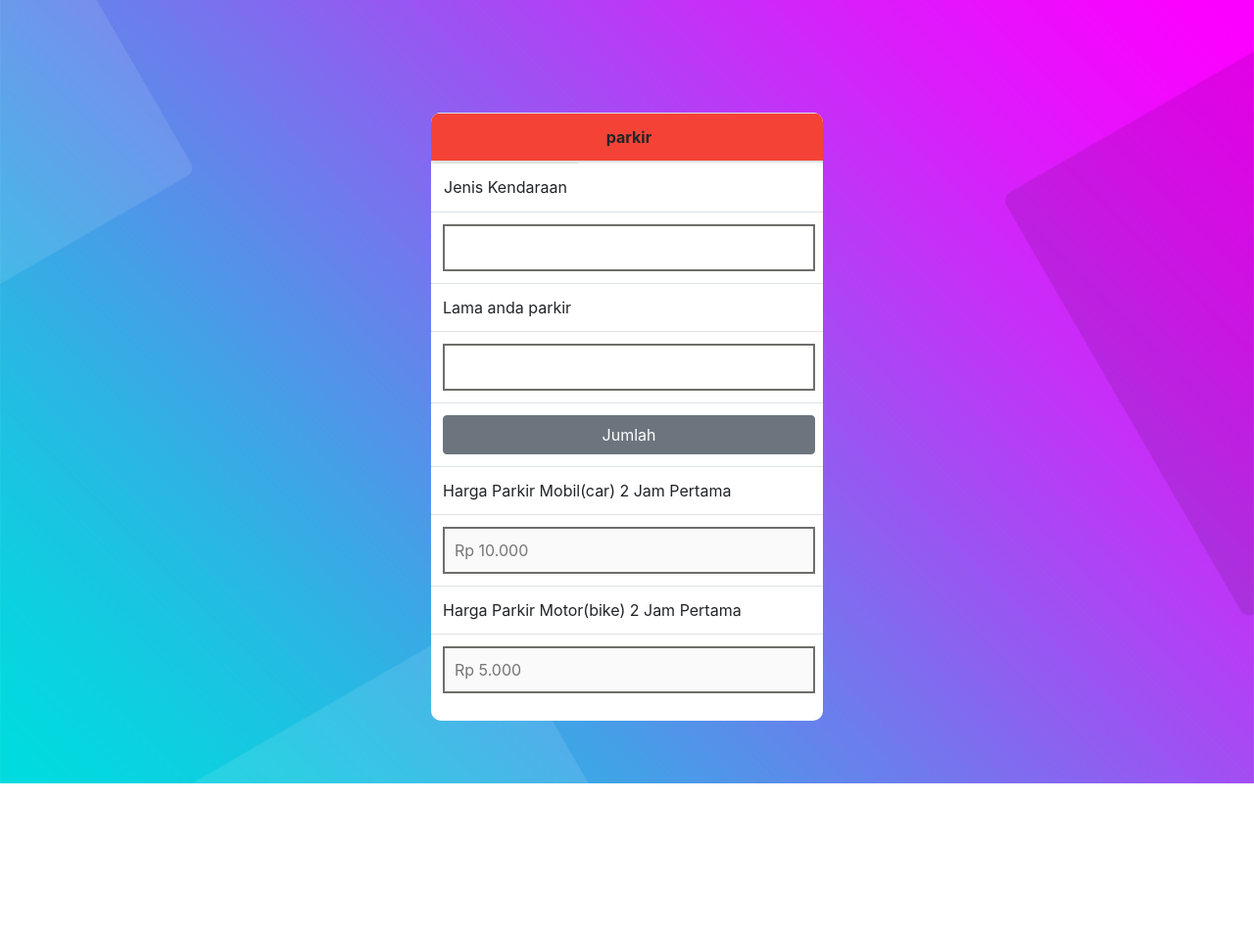
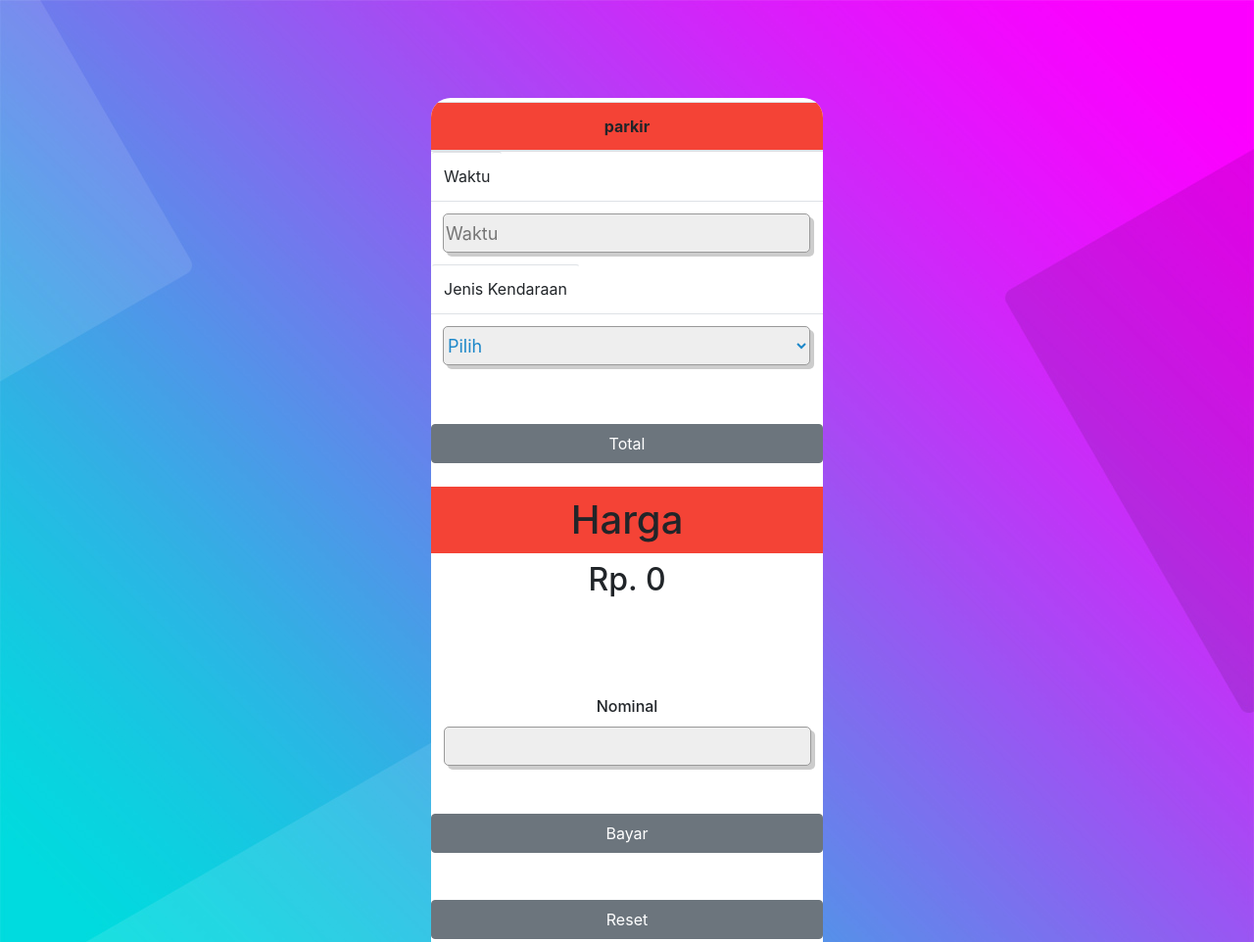
Before and after one commit to IMVERBILIUS/BetaParkir, a plain HTML site: page index.html in a window 1280 px wide. Shown: the top 962 px of the page at 98% size. Before the commit the page ends 800 px from the top, so only its background shows below. Drawn offline with nearby package versions, Linux system fonts and the light colour scheme.

Commit message:
Parkirv.1

```diff
--- /dev/null
+++ b/Parkirs.js
@@ -0,0 +1,50 @@
+const waktu = document.getElementById('waktu')
+const kendaraan = document.getElementById('kendaraan')
+const buttonCount = document.getElementById('countPrice')
+const buttonReset = document.getElementById('reset')
+const priceText = document.getElementById('price')
+const nominal = document.getElementById('nominal')
+const buttonBayar = document.getElementById('bayar')
+const kembalian = document.getElementById('kembalian')
+
+let price = 0
+
+const countPriceKendaraan = (hargaAwal, hargaPerjam) => {
+  if (waktu.value <= 2) {
+    price = hargaAwal
+  } else {
+    price = hargaAwal + ((waktu.value - 2) * hargaPerjam)
+  }
+  priceText.innerHTML = `Rp. ${price}`
+}
+
+const countPrice = () => {
+  if (kendaraan.value === 'motor') {
+    countPriceKendaraan(5000, 2000)
+  } else if (kendaraan.value === 'mobil') {
+    countPriceKendaraan(10000, 4000)
+  } else {
+    alert('pilih kendaraan!')
+  }
+}
+
+const bayar = () => {
+  if (price > 0) {
+    if (nominal.value >= price) {
+      kembalian.innerHTML = `<h1>Kembalian</h1><h2>Rp. ${nominal.value - price}</h2>`
+    } else {
+      kembalian.innerHTML = `<h2>Uang anda kurang</h2>`
+    }
+  } else {
+    kembalian.innerHTML = `<h2>Isi waktu dan kendaraan</h2>`
+  }
+}
+
+const reset = () => {
+  priceText.innerHTML = 'Rp. 0'
+  kembalian.innerHTML = ''
+}
+
+buttonCount.addEventListener('click', countPrice)
+buttonBayar.addEventListener('click', bayar)
+buttonReset.addEventListener('click', reset)
--- a/index.html
+++ b/index.html
@@ -1,30 +1,19 @@
 <!DOCTYPE html>
 <html lang="en">
   <head>
-    <!-- Required meta tags -->
-    <meta charset="utf-8" />
-    <meta
-      name="viewport"
-      content="width=device-width, initial-scale=1, shrink-to-fit=no"
-    />
-
+    <meta charset="UTF-8" />
+    <meta name="viewport" content="width=device-width, initial-scale=1.0" />
+    <meta http-equiv="X-UA-Compatible" content="ie=edge" />
     <!-- Bootstrap CSS -->
     <link rel="stylesheet" href="CSS/bootstrap.min.css" />
     <link rel="stylesheet" href="CSS/bootstrap.css" />
+    <link rel="stylesheet" href="style.css" />
     <!-- Bootstrap CSS -->
-
-    <!--JAVASCRIPT-->
-    <script src="main.js"></script>
-    <!--JAVASCRIPT-->
-
-    <title>parkir</title>
-    <!--CSS-->
-    <link rel="stylesheet" type="text/css" href="style.css" />
-    <!--CSS-->
+    <title>Kasir Parkir</title>
   </head>
-
   <body class="ganteng" style="background-image: url('images/bg-01.jpg');">
     <div class="last">
+      <div class="mt-1">
         <table class="table">
           <thead>
             <tr>
@@ -33,49 +22,92 @@
           </thead>
           <tbody>
             <tr>
+              <td class="btn btn-md">Waktu</td>
+            </tr>
+            <tr>
+              <td>
+                <input
+                  class="haikal"
+                  type="number"
+                  id="waktu"
+                  name="waktu"
+                  placeholder="Waktu"
+                />
+              </td>
+            </tr>
+            <tr>
               <td class="btn btn-md">Jenis Kendaraan</td>
             </tr>
             <tr>
               <td>
-              <input type="text" id="kendaraan" name="kendaraan" />
+                <select class="box" id="kendaraan">
+                  <option value="_">Pilih</option>
+                  <option value="mobil">Mobil</option>
+                  <option value="motor">Motor</option>
+                </select>
               </td>
             </tr>
+          </tbody>
+        </table>
+      </div>
+
+      <div class="mt-5">
+        <button type="" class="btn btn-secondary btn-md" id="countPrice">
+          Total
+        </button>
+      </div>
+
+      <div class="satu mt-4">
+        <h1 class="cak">Harga</h1>
+        <h2 id="price">Rp. 0</h2>
+
+        <div id="wrapBayar">
+          <table>
             <tr>
-            <td>Lama anda parkir</td>
-          </tr>
-          <tr>
-            <td><input type="text" id="waktu" name="waktu" /></td>
+              <td><h6>Nominal</h6></td>
             </tr>
             <tr>
               <td>
-              <button
-                type="button"
-                class=" btn btn-secondary btn-md"
-                id="parking"
-                onclick="parking() ;"
-              >
-                Jumlah
-              </button>
+                <input
+                  class="haikal"
+                  id="nominal"
+                  name="nominal"
+                  type="number"
+                />
               </td>
             </tr>
-        </tbody>
-        <tfoot>
-          <tr>
-            <td>Harga Parkir Mobil(car) 2 Jam Pertama</td>
-          </tr>
-          <tr>
-            <td>
-              <input type="text" placeholder="Rp 10.000" disabled />
-            </td>
-          </tr>
-          <tr>
-            <td>Harga Parkir Motor(bike) 2 Jam Pertama</td>
-          </tr>
-          <tr>
-            <td><input type="text" placeholder="Rp 5.000" disabled /></td>
-          </tr>
-        </tfoot>
           </table>
         </div>
+      </div>
+      <div class="mt-5">
+        <button type="button" class="btn btn-secondary btn-md" id="bayar">
+          Bayar
+        </button>
+      </div>
+
+      <div class="mt-5">
+        <button type="" class="btn btn-secondary btn-md" id="reset">
+          Reset
+        </button>
+      </div>
+
+      <div class="mandor mt-4" id="kembalian"></div>
+    </div>
+    <script
+      src="https://code.jquery.com/jquery-3.4.1.slim.min.js"
+      integrity="sha384-J6qa4849blE2+poT4WnyKhv5vZF5SrPo0iEjwBvKU7imGFAV0wwj1yYfoRSJoZ+n"
+      crossorigin="anonymous"
+    ></script>
+    <script
+      src="https://cdn.jsdelivr.net/npm/popper.js@1.16.0/dist/umd/popper.min.js"
+      integrity="sha384-Q6E9RHvbIyZFJoft+2mJbHaEWldlvI9IOYy5n3zV9zzTtmI3UksdQRVvoxMfooAo"
+      crossorigin="anonymous"
+    ></script>
+    <script
+      src="https://stackpath.bootstrapcdn.com/bootstrap/4.4.1/js/bootstrap.min.js"
+      integrity="sha384-wfSDF2E50Y2D1uUdj0O3uMBJnjuUD4Ih7YwaYd1iqfktj0Uod8GCExl3Og8ifwB6"
+      crossorigin="anonymous"
+    ></script>
+    <script src="Parkirs.js"></script>
   </body>
 </html>
--- a/style.css
+++ b/style.css
@@ -17,11 +17,31 @@ th {
     font-size: 16px;
 }
 
+.cuk {
+    background-color: #f44336;
+    padding: 10px;
+    border: none;
+    font-size: 16px;
+    text-align: center;
+}
+
+.cak {
+    background-color: #f44336;
+    padding: 10px;
+    border: none;
+    text-align: center;
+}
+
 td {
     border: none;
 }
 
-input[type=text] {
+.satu {
+    text-align: center;
+}
+
+
+input[type="text"] {
     padding: 10px;
     width: 380px;
     border-style: solid;
@@ -40,29 +60,37 @@ button {
     cursor: pointer;
 }
 
-.satu {
-    text-align: center;
-}
-
-.ganteng {
-    width: 100%;
-    min-height: 100vh;
-    display: -webkit-box;
-    display: -webkit-flex;
-    display: -moz-box;
-    display: -ms-flexbox;
-    display: flex;
-    flex-wrap: wrap;
-    justify-content: center;
-    align-items: center;
-    padding: 15px;
-    background-repeat: no-repeat;
-    background-position: center;
-    background-size: cover;
-}
 
 .last {
     background: #fff;
-    border-radius: 10px;
+    border-radius: 20px;
     overflow: hidden;
 }
+
+.box {
+    width: 375px;
+    height: 40px;
+    border: 1px solid #999;
+    font-size: 18px;
+    color: #1c87c9;
+    background-color: #eee;
+    border-radius: 5px;
+    box-shadow: 4px 4px #ccc;
+}
+
+.haikal {
+    width: 375px;
+    height: 40px;
+    border: 1px solid #999;
+    font-size: 18px;
+    color: #1c87c9;
+    background-color: #eee;
+    border-radius: 5px;
+    box-shadow: 4px 4px #ccc;
+
+}
+
+.mandor {
+    text-align: center;
+
+}
```
Lines whose indentation alone changed are shown as unchanged.
